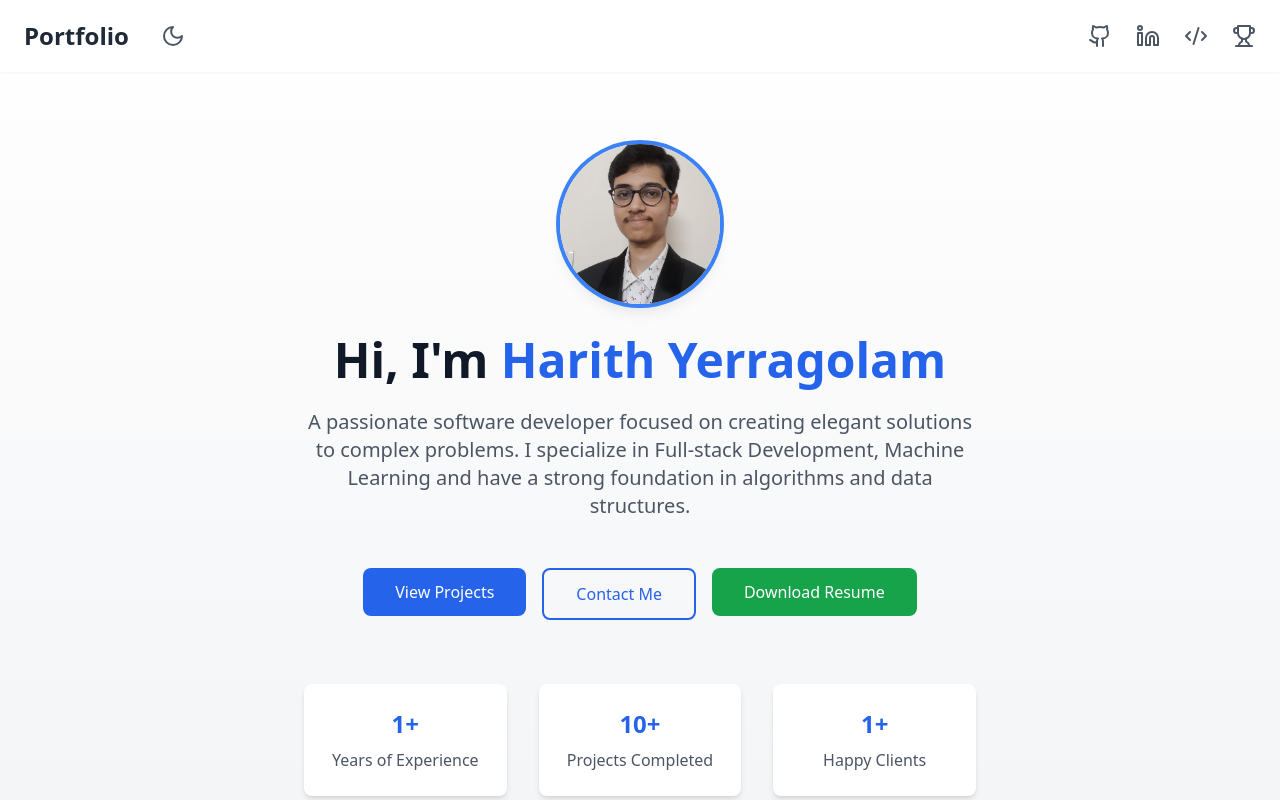
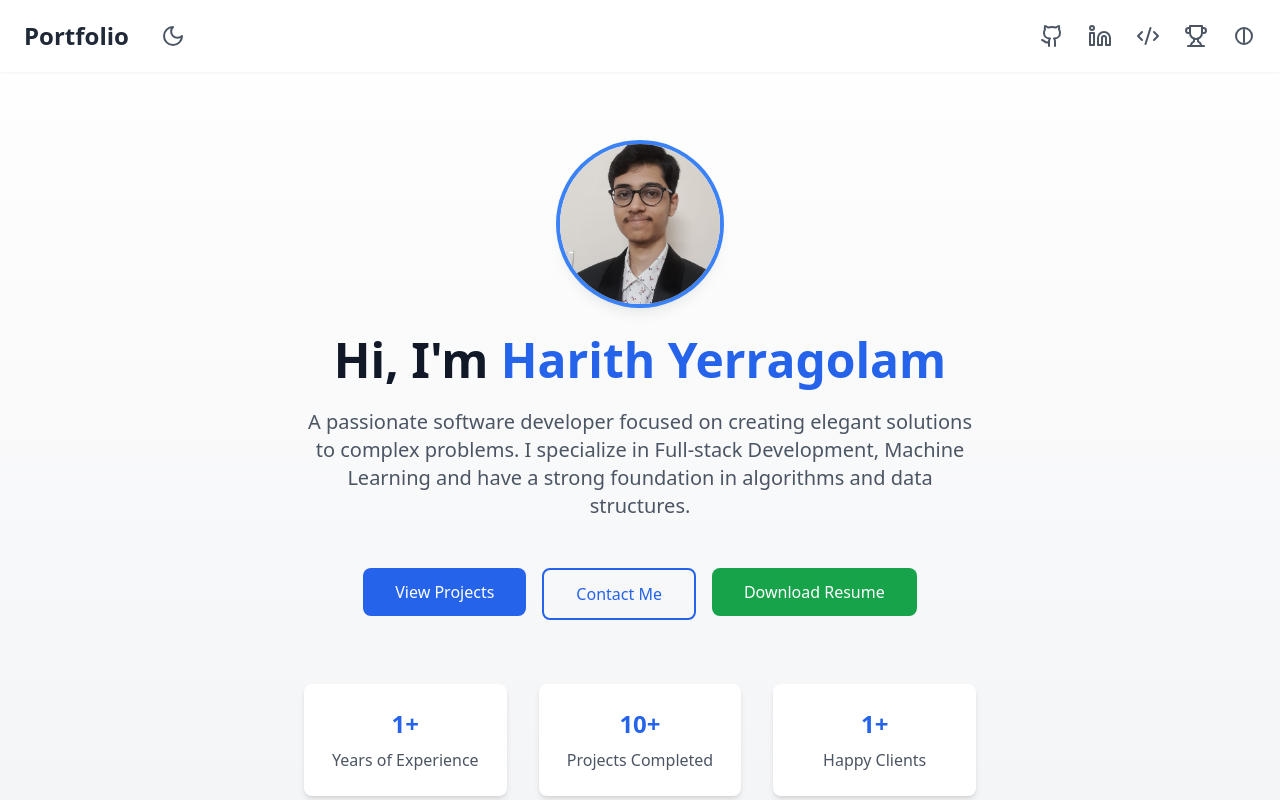
Before and after one commit to Harith-Y/portfolio, a React (Vite) app: page / in a window 1280 px wide. Shown: the top 800 px of the page. Built offline with nearby package versions, Linux system fonts and the light colour scheme; no server answers.

Commit message:
feat: add Blog link to Footer and Header components for improved navigation
Update Resume

```diff
--- a/src/components/Footer.tsx
+++ b/src/components/Footer.tsx
@@ -15,6 +15,7 @@ export default function Footer() {
     { label: 'Projects', href: '#projects' },
     { label: 'Experience', href: '#experience' },
     { label: 'Contact', href: '#contact' },
+    { label: 'Blog', href: 'https://medium.com/@yharith' },
   ];
 
   return (
--- a/src/components/Header.tsx
+++ b/src/components/Header.tsx
@@ -58,6 +58,10 @@ export default function Header() {
             <a href="https://codeforces.com/profile/YHarith" target="_blank" rel="noopener noreferrer" className="text-gray-600 dark:text-gray-300 hover:text-gray-900 dark:hover:text-white">
               <Trophy className="w-6 h-6" />
             </a>
+            <a href="https://medium.com/@yharith" target="_blank" rel="noopener noreferrer" className="text-gray-600 dark:text-gray-300 hover:text-gray-900 dark:hover:text-white">
+              {/* Book icon for Medium */}
+              <svg className="w-6 h-6" fill="none" stroke="currentColor" viewBox="0 0 24 24"><path strokeLinecap="round" strokeLinejoin="round" strokeWidth={2} d="M12 6v12m8-6a8 8 0 11-16 0 8 8 0 0116 0z" /></svg>
+            </a>
           </div>
         </nav>
       </div>
```
Also changed, not shown: 1 other file (tests, documents, lock files or other folders).
